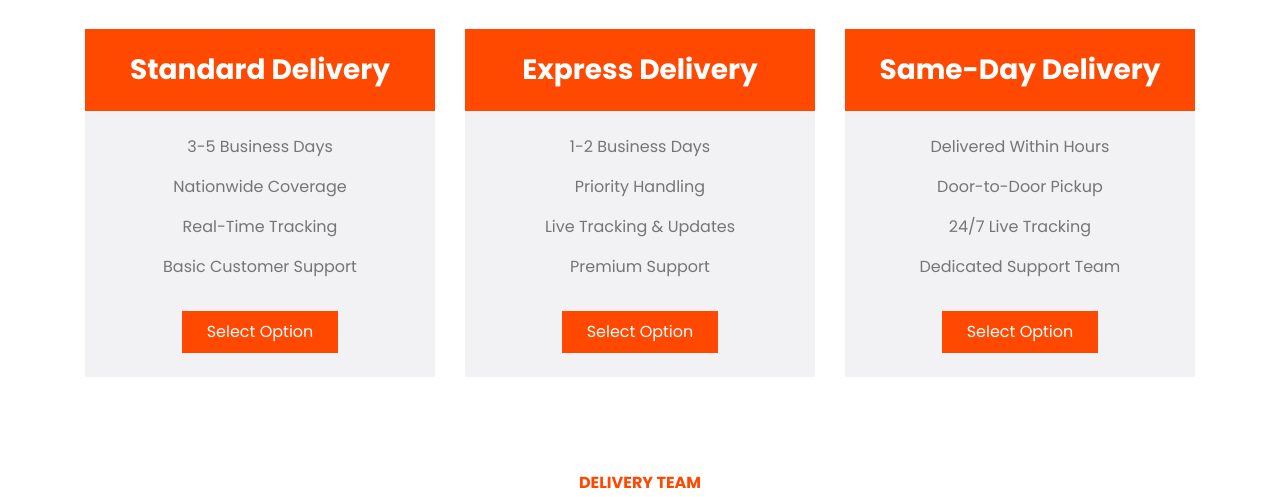
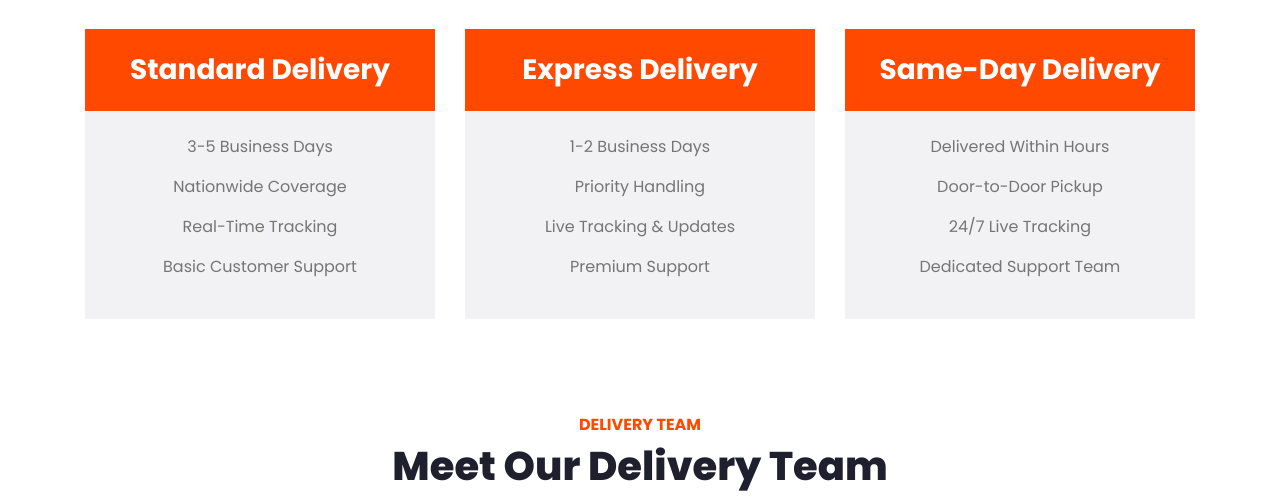
Before and after one commit to Charlesjnr1/Shipping, a Flask app: page / in a window 1280 px wide. Shown: the part 3038-3535 px from the top of the page. Run offline with Flask 3, Linux system fonts and the light colour scheme; some libraries are stand-ins or nearby versions.

Commit message:
Update index.html

```diff
--- a/templates/index.html
+++ b/templates/index.html
@@ -351,7 +351,7 @@
                         <p>Nationwide Coverage</p>
                         <p>Real-Time Tracking</p>
                         <p>Basic Customer Support</p>
-                        <a href="#" class="btn btn-primary py-2 px-4 mt-3">Select Option</a>
+
                     </div>
                 </div>
             </div>
@@ -367,7 +367,7 @@
                         <p>Priority Handling</p>
                         <p>Live Tracking & Updates</p>
                         <p>Premium Support</p>
-                        <a href="#" class="btn btn-primary py-2 px-4 mt-3">Select Option</a>
+
                     </div>
                 </div>
             </div>
@@ -383,7 +383,7 @@
                         <p>Door-to-Door Pickup</p>
                         <p>24/7 Live Tracking</p>
                         <p>Dedicated Support Team</p>
-                        <a href="#" class="btn btn-primary py-2 px-4 mt-3">Select Option</a>
+
                     </div>
                 </div>
             </div>
```
